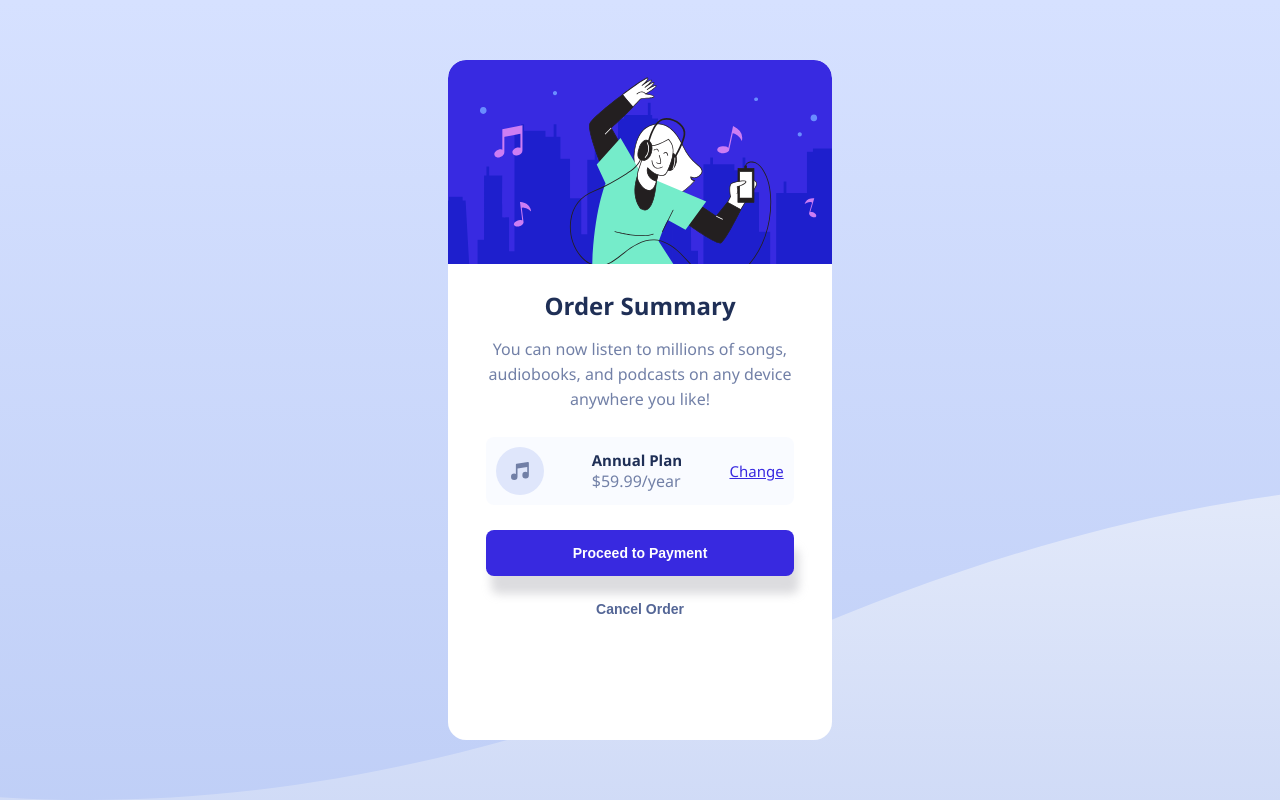
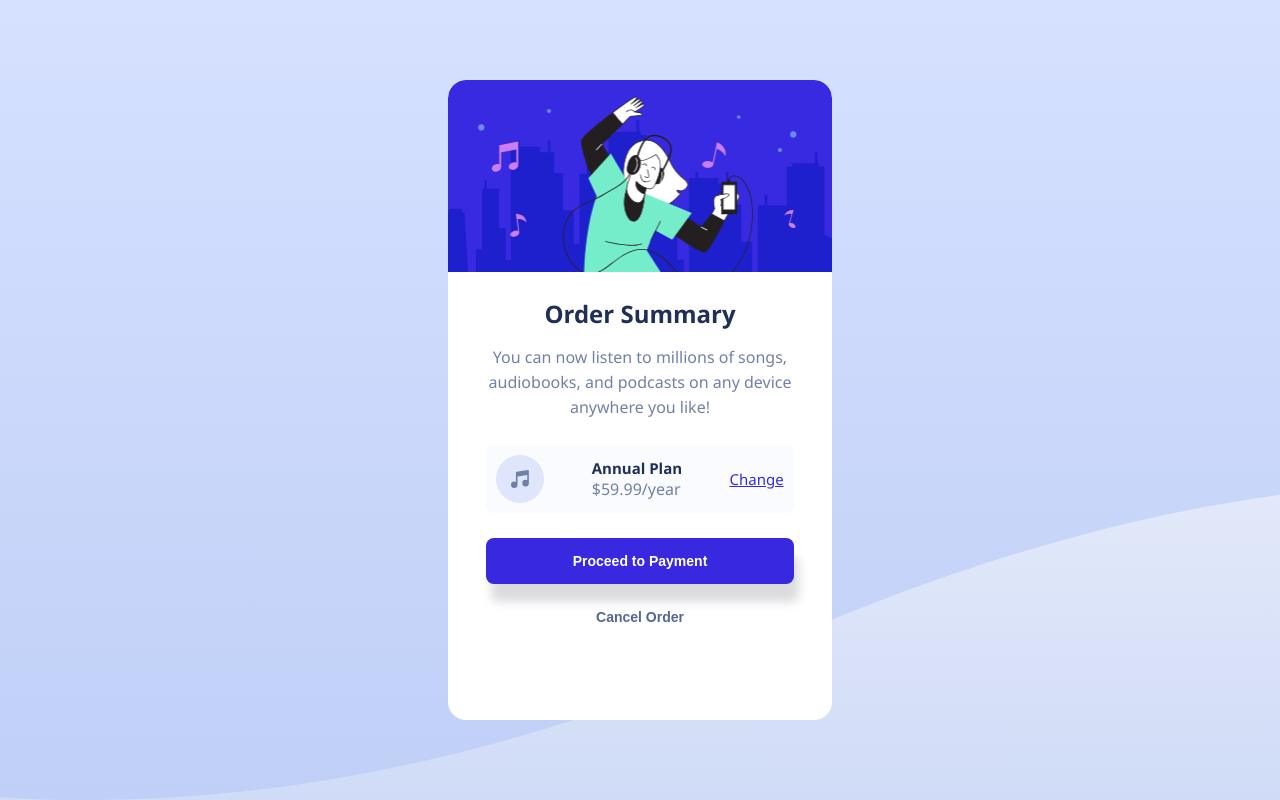
Before and after one commit to Nifemi2007/Summary, a plain HTML site: page index.html in a window 1280 px wide. Drawn offline with Linux system fonts and the light colour scheme.

Commit message:
some changes made

```diff
--- a/style.css
+++ b/style.css
@@ -5,6 +5,7 @@
 
 body {
   height: 100vh;
+  overflow: hidden;
   background-image: linear-gradient(
       hsla(224, 70%, 84%, 0),
       hsla(223, 70%, 82%, 0.6)
@@ -12,7 +13,6 @@ body {
     url(./img/pattern-background-mobile.svg);
   background-repeat: no-repeat;
   background-size: cover;
-
   display: grid;
   place-items: center;
   font-family: "Segoe UI", Tahoma, Geneva, Verdana, sans-serif;
@@ -27,10 +27,11 @@ body {
 }
 
 .container {
-  height: 85%;
-  width: 90%;
+  height: 80%;
+  width: 30%;
   background-color: white;
   border-radius: 18px;
+  position: relative;
   overflow-y: scroll;
 }
 
@@ -55,12 +56,12 @@ body {
   }
 }
 
-@media only screen and (max-width: 1440px) {
+/* @media only screen and (max-width: 1440px) {
   .container {
     width: 30%;
     height: 85%;
   }
-}
+} */
 
 ::-webkit-scrollbar {
   display: none;
```
